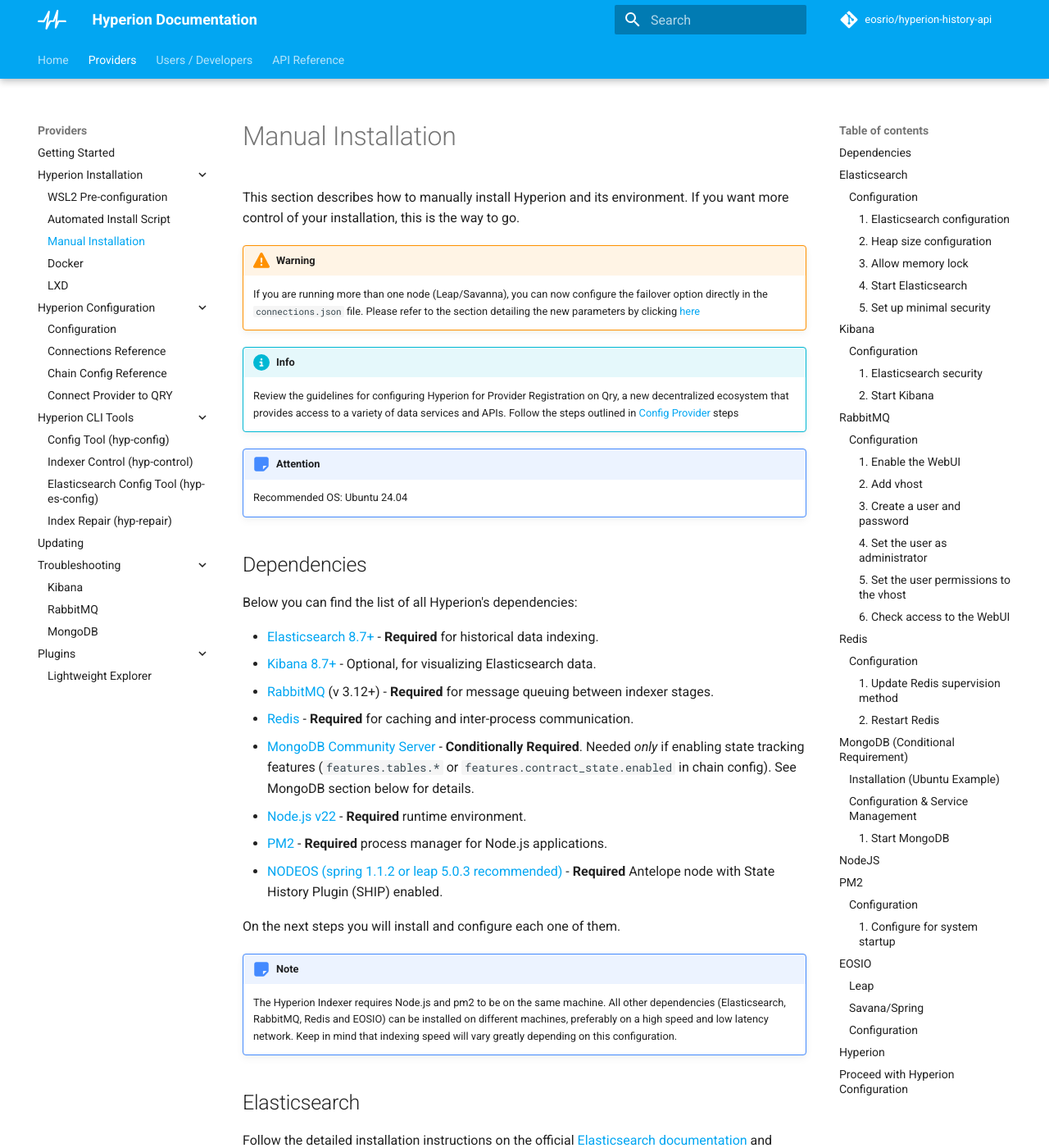
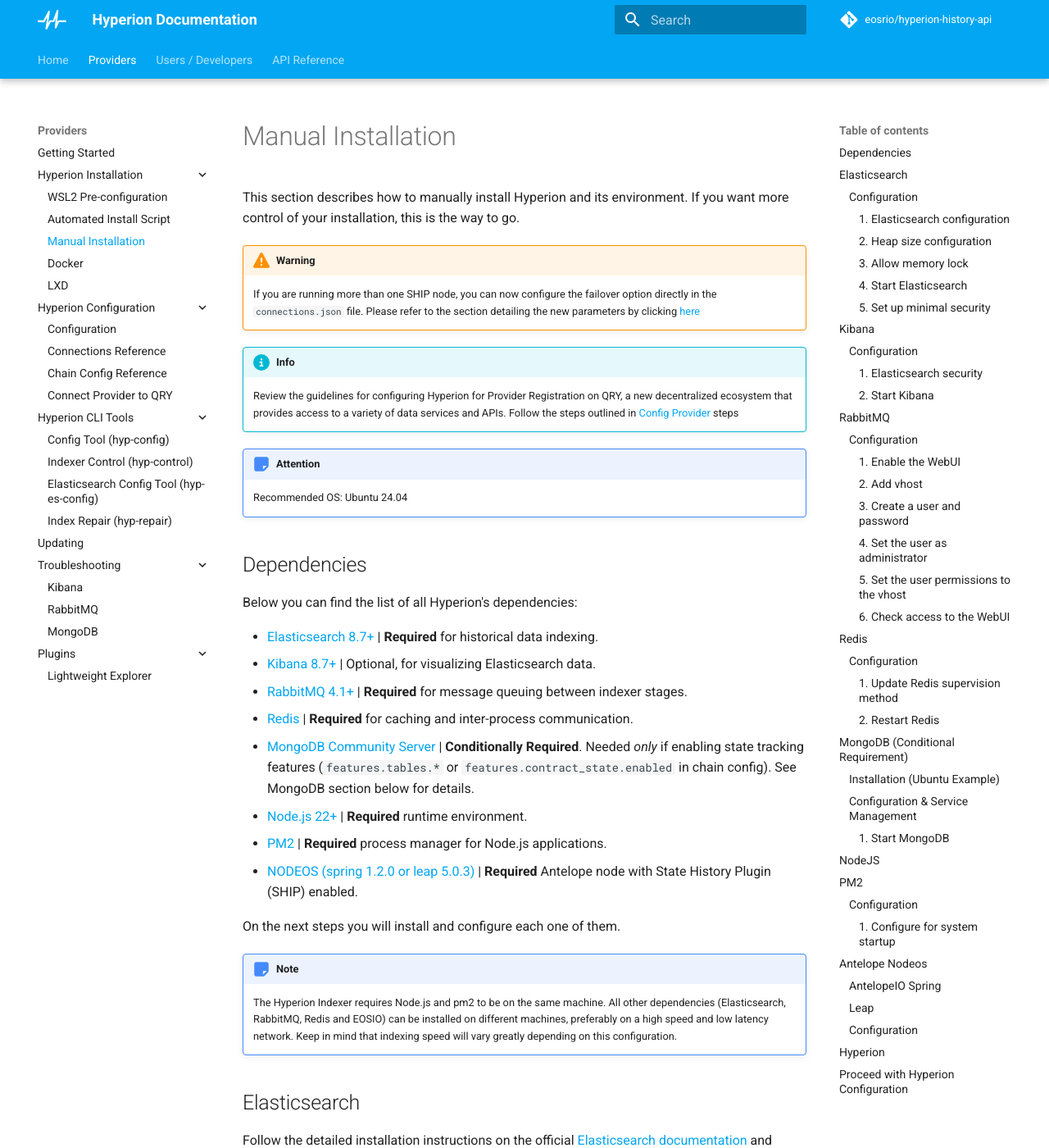
Before and after one commit to eosrio/hyperion-docs, an MkDocs documentation site: the page built from docs/providers/install/manual_install.md, in a window 1280 px wide and 1400 px high. Shown: the whole window at 82% size. Built offline with MkDocs 1.6.1 and Material for MkDocs 9.7.7, drawn with Linux system fonts in a browser that asks for light colours; comment, search, counter and statistics services are not loaded; the version menu is left out; some of the changed text lies outside the part shown.

Commit message:
manual install updates

````diff
--- a/docs/providers/install/manual_install.md
+++ b/docs/providers/install/manual_install.md
@@ -4,11 +4,11 @@
 installation, this is the way to go.
 
 !!! warning
-    If you are running more than one node (Leap/Savanna), you can now configure the failover option directly in the `connections.json` file. Please refer to the section detailing the new parameters by clicking [here](../setup/connections.md)
+    If you are running more than one SHIP node, you can now configure the failover option directly in the `connections.json` file. Please refer to the section detailing the new parameters by clicking [here](../setup/connections.md)
 
 
 !!! info
-    Review the guidelines for configuring Hyperion for Provider Registration on Qry, a new decentralized ecosystem that provides access to a variety of data services and APIs. Follow the steps outlined in [Config Provider](../../providers/setup/qry_connection.md) steps
+    Review the guidelines for configuring Hyperion for Provider Registration on QRY, a new decentralized ecosystem that provides access to a variety of data services and APIs. Follow the steps outlined in [Config Provider](../../providers/setup/qry_connection.md) steps
 
 !!! attention
     Recommended OS: Ubuntu 24.04
@@ -17,14 +17,14 @@
 
 Below you can find the list of all Hyperion's dependencies:
 
-- [Elasticsearch 8.7+](https://www.elastic.co/downloads/elasticsearch){:target="_blank"}  - **Required** for historical data indexing.
-- [Kibana 8.7+](https://www.elastic.co/downloads/kibana){:target="_blank"} - Optional, for visualizing Elasticsearch data.
-- [RabbitMQ](https://www.rabbitmq.com){:target="_blank"} (v 3.12+) - **Required** for message queuing between indexer stages.
-- [Redis](https://redis.io/topics/quickstart){:target="_blank"}  - **Required** for caching and inter-process communication.
-- [MongoDB Community Server](https://www.mongodb.com/try/download/community){:target="_blank"} - **Conditionally Required**. Needed *only* if enabling state tracking features (`features.tables.*` or `features.contract_state.enabled` in chain config). See MongoDB section below for details.
-- [Node.js v22](https://github.com/nodesource/distributions/blob/master/README.md#installation-instructions){:target="_blank"} - **Required** runtime environment.
-- [PM2](http://pm2.keymetrics.io/docs/usage/quick-start/){:target="_blank"} - **Required** process manager for Node.js applications.
-- [NODEOS (spring 1.1.2 or leap 5.0.3 recommended)](https://github.com/AntelopeIO/leap/releases/tag/v5.0.3){:target="_blank"} - **Required** Antelope node with State History Plugin (SHIP) enabled.
+- [Elasticsearch 8.7+](https://www.elastic.co/downloads/elasticsearch){:target="_blank"} | **Required** for historical data indexing.
+- [Kibana 8.7+](https://www.elastic.co/downloads/kibana){:target="_blank"} | Optional, for visualizing Elasticsearch data.
+- [RabbitMQ 4.1+](https://github.com/rabbitmq/rabbitmq-server/releases){:target="_blank"} | **Required** for message queuing between indexer stages.
+- [Redis](https://redis.io/topics/quickstart){:target="_blank"}  | **Required** for caching and inter-process communication.
+- [MongoDB Community Server](https://www.mongodb.com/try/download/community){:target="_blank"} | **Conditionally Required**. Needed *only* if enabling state tracking features (`features.tables.*` or `features.contract_state.enabled` in chain config). See MongoDB section below for details.
+- [Node.js 22+](https://nodejs.org/en/download){:target="_blank"} | **Required** runtime environment.
+- [PM2](http://pm2.keymetrics.io/docs/usage/quick-start/){:target="_blank"} | **Required** process manager for Node.js applications.
+- [NODEOS (spring 1.2.0 or leap 5.0.3)](https://github.com/AntelopeIO/spring/releases){:target="_blank"} | **Required** Antelope node with State History Plugin (SHIP) enabled.
 
 On the next steps you will install and configure each one of them.
 
@@ -398,18 +396,22 @@
 pm2 startup
 ```
 
-## EOSIO
+## Antelope Nodeos
 
+### AntelopeIO Spring
+
+Get the latest version from the [repository](https://github.com/AntelopeIO/spring/releases){:target="_blank"}
+
+```
+wget https://github.com/AntelopeIO/spring/releases/download/v1.2.0/antelope-spring_1.2.0_amd64.deb
+sudo apt install ./antelope-spring_1.2.0_amd64.deb
+```
 
 ### Leap
+
 ```
 wget https://github.com/AntelopeIO/leap/releases/download/v5.0.3/leap_5.0.3_amd64.deb
 sudo apt install ./leap_5.0.3_amd64.deb
-```
-
-### Savana/Spring
-```
-Adicionar repositorio
 ```
 
 
````
Also changed, not shown: other parts of docs/providers/install/manual_install.md (+0 -2 lines), docs/index.md (+25 -11 lines).
